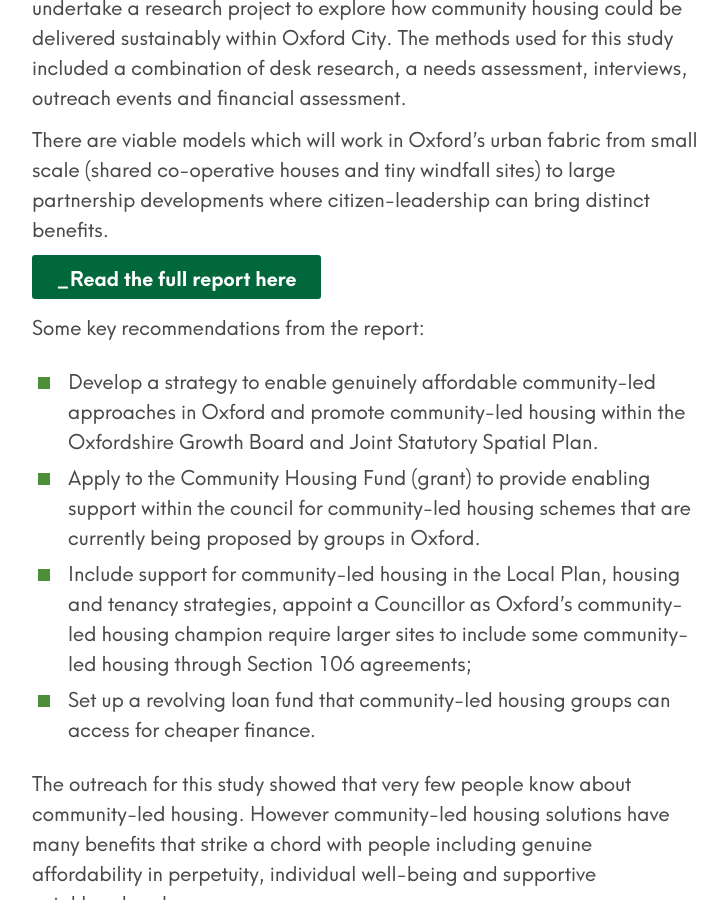
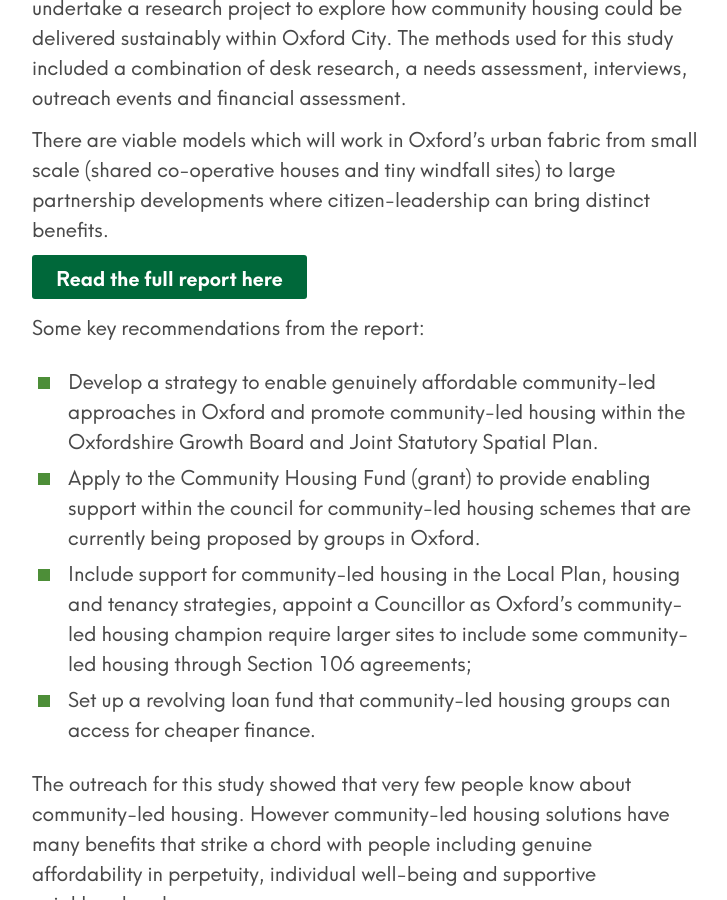
Before and after one commit to johnpuddephatt/oclt, a Jekyll site: the page built from _posts/2019-01-23-report2019.md, in a window 1280 px wide and 900 px high, scrolled down 734 px. Shown: the whole window, without its empty margins (272-999 px from the left). Built offline with Jekyll 4.4.1, drawn with Linux system fonts in a browser that asks for light colours.

Commit message:
Update from Forestry.io - Updated 2019-01-23-report2019.md

```diff
--- a/_posts/2019-01-23-report2019.md
+++ b/_posts/2019-01-23-report2019.md
@@ -7,11 +7,11 @@
 ---
 In March 2017, Oxford City Council received £54,859 from the Community Housing Fund to support the promotion and delivery of more community-led housing.
 
-Oxford City Council commissioned the [Collaborative Housing Hub](COLLABORATIVEHOUSING.ORG.UK), which is a partnership between Community First Oxfordshire, Oxfordshire Community Foundation and Oxfordshire Community Land Trust, to undertake a research project to explore how community housing could be delivered sustainably within Oxford City. The methods used for this study included a combination of desk research, a needs assessment, interviews, outreach events and financial assessment.
+Oxford City Council commissioned the [Collaborative Housing Hub](http://COLLABORATIVEHOUSING.ORG.UK), which is a partnership between Community First Oxfordshire, Oxfordshire Community Foundation and Oxfordshire Community Land Trust, to undertake a research project to explore how community housing could be delivered sustainably within Oxford City. The methods used for this study included a combination of desk research, a needs assessment, interviews, outreach events and financial assessment.
 
 There are viable models which will work in Oxford's urban fabric from small scale (shared co-operative houses and tiny windfall sites) to large partnership developments where citizen-leadership can bring distinct benefits.
 
-{% include button.html link="https://issuu.com/cohohub/docs/oxfordclh_finalreport_and_appendice_" text="_Read the full report here" %}
+{% include button.html link="https://issuu.com/cohohub/docs/oxfordclh_finalreport_and_appendice" text="Read the full report here" %}
 
 Some key recommendations from the report:
 
```
